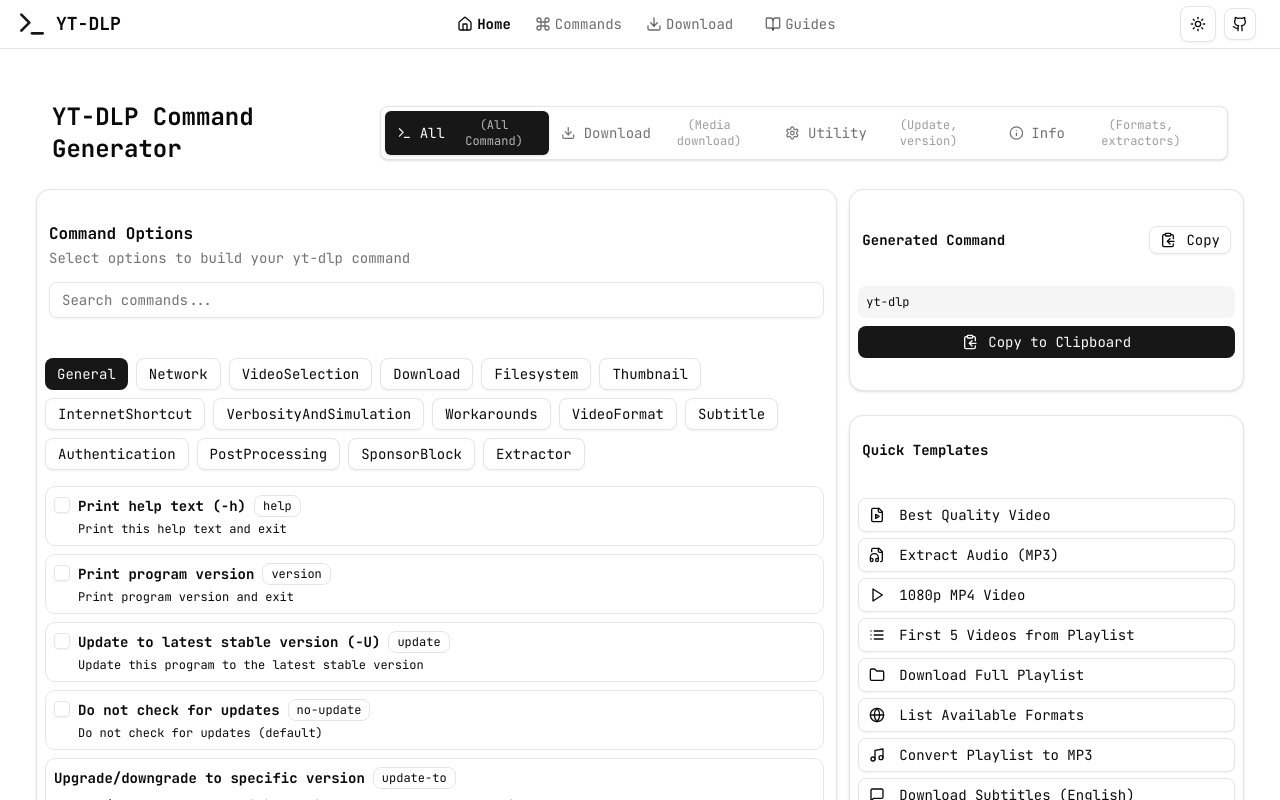
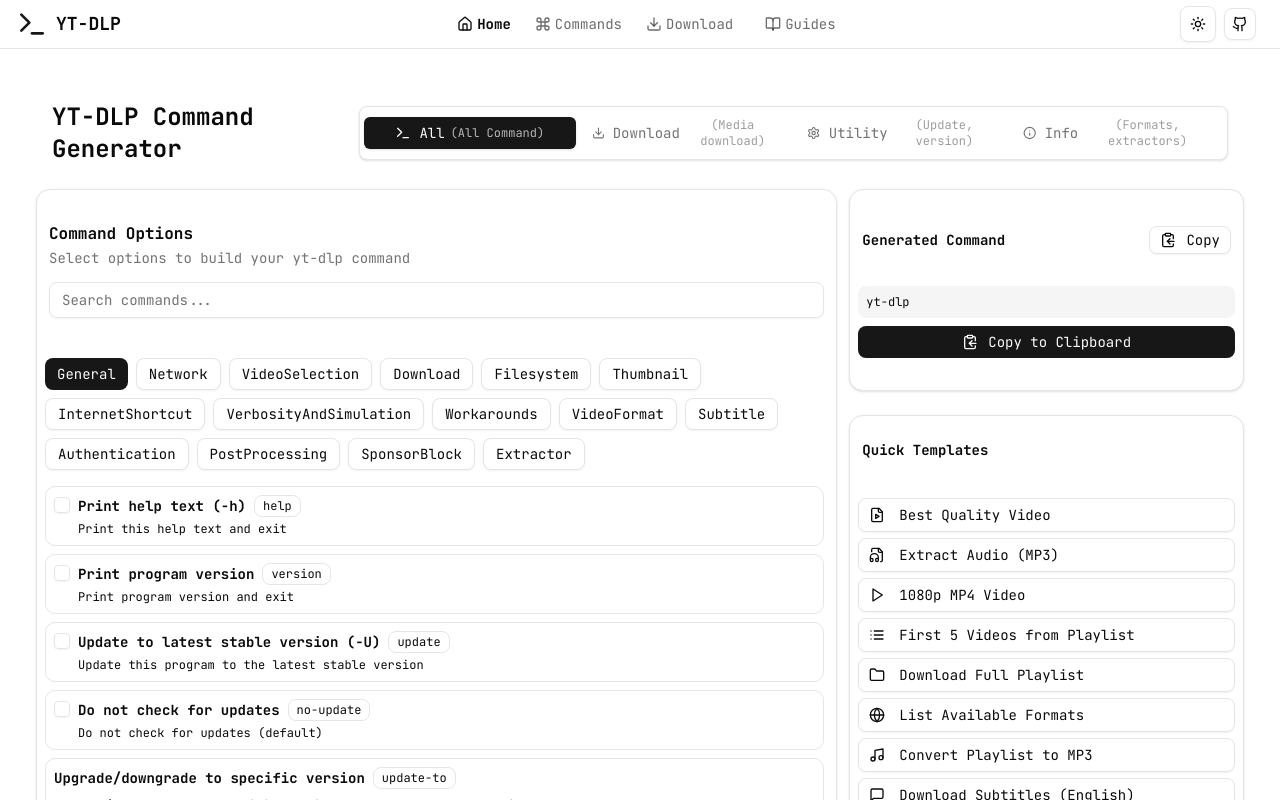
Before and after one commit to enough-jainil/yt-dlp-commands, a Next.js app: page / in a window 1280 px wide. Shown: the top 800 px of the page. Built offline with nearby package versions, Linux system fonts and the light colour scheme.

Commit message:
styles: add update strucutre

```diff
--- a/src/components/mode-selector.tsx
+++ b/src/components/mode-selector.tsx
@@ -33,7 +33,7 @@
 
 export function ModeSelector({ mode, onModeChange }: ModeSelectorProps) {
   return (
-    <div className="inline-flex items-center rounded-md border border-input bg-background p-1 text-muted-foreground shadow-sm">
+    <div className="grid grid-cols-2 lg:grid-cols-4 gap-1 items-center rounded-md border border-input bg-background p-1 text-muted-foreground shadow-sm">
       {Object.entries(modeConfig).map(([key, config]) => {
         const Icon = config.icon
         return (
```
